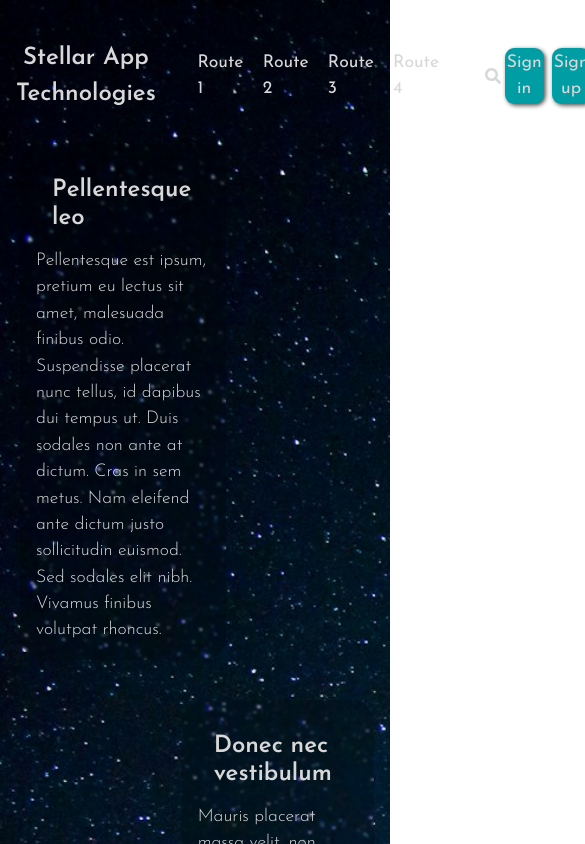
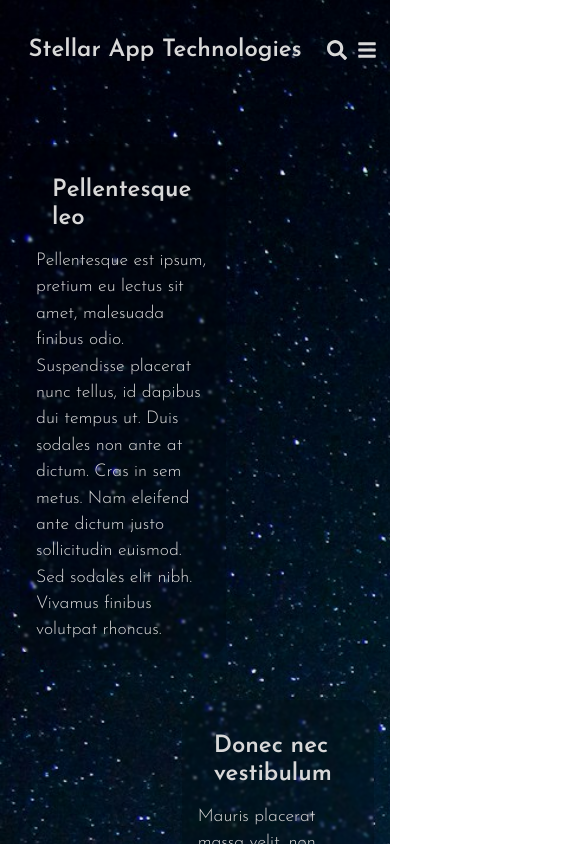
Before and after one commit to MrMostellar/stellar-app-technologies, a Next.js app: page / in a window 390 px wide. Shown: the top 844 px of the page, 585 px wide, since content can reach past the window. Built offline with nearby package versions, Linux system fonts and the light colour scheme.

Commit message:
Edited the Navbar to handle all screen sizes and added a hamburger menu for smaller devices

```diff
--- a/app/components/Header/Header.tsx
+++ b/app/components/Header/Header.tsx
@@ -1,26 +1,31 @@
-import { FaSearch } from "react-icons/fa";
+import { FaBars, FaSearch } from "react-icons/fa";
 import NavBar from "./NavBar";
 
 export default function Header() {
   return (
     <>
-      <button className="flex flex-1 justify-center items-center p-2">
+      <button className="flex flex-[1.25] justify-center items-center p-2">
         <p className="titleText">Stellar App Technologies</p>
       </button>
 
-      <nav className="flex flex-[2] items-center justify-center p-4 mx-2">
-        <NavBar />
-      </nav>
+      <div className="items-center justify-center xs:hidden lg:flex lg:flex-[2]">
+        <nav className="flex flex-1 max-w-[60%]">
+          <NavBar />
+        </nav>
+      </div>
 
-      <nav className="flex flex-1 justify-center items-center p-2 pr-4">
-        <button className="flex flex-1 justify-center m-1 py-2">
-          <FaSearch color="var(--text)" />
+      <nav className="flex xs:flex-[0.25] lg:flex-1">
+        <button className="justify-center items-center flex xs:flex-1 lg:flex-[0.5]">
+          <FaSearch size="1.25rem" color="var(--text)" />
         </button>
-        <button className="flex-1 mr-2 button">
+        <button className="xs:hidden lg:flex lg:flex-1 lg:max-w-[7vw] my-4 py-1 justify-center items-center mx-2 button">
           <p className="navText">Sign in</p>
         </button>
-        <button className="flex-1 button">
+        <button className="xs:hidden lg:flex lg:flex-1 lg:max-w-[7vw] my-4 py-1 justify-center items-center mx-2 button">
           <p className="navText">Sign up</p>
+        </button>
+        <button className="flex flex-1 justify-center items-center lg:hidden">
+          <FaBars size="1.25rem" color="var(--text)" />
         </button>
       </nav>
     </>
--- a/app/components/Header/data/CustomizeNavData.tsx
+++ b/app/components/Header/data/CustomizeNavData.tsx
@@ -7,8 +7,7 @@ export interface Nav {
   navStyle: string;
 }
 
-const navStyles: string =
-  "navText flex flex-1 items-center justify-center m-[0.6rem]";
+const navStyles: string = "navText flex flex-1 items-center justify-center";
 
 export const NavData: Nav[] = [
   {
--- a/app/layout.tsx
+++ b/app/layout.tsx
@@ -19,8 +19,8 @@ export default function RootLayout({
       <head>
         <script src="https://cdn.tailwindcss.com"></script>
       </head>
-      <body className="font-main text-[var(--text)] flex flex-col min-h-[100vh] min-w-[100%] overflow-auto">
-        <header className="z-10 absolute top-0 flex flex-1 flex-row min-w-[100%] py-6 px-2">
+      <body className="font-main text-[var(--text)] flex flex-col min-h-[100vh] overflow-y-auto">
+        <header className="z-10 absolute top-0 flex flex-1 flex-row w-[100%] py-6 px-2">
           <Header />
         </header>
         <main className="flex-[5] bg-[var(--primary)]">{children}</main>
--- a/tailwind.config.ts
+++ b/tailwind.config.ts
@@ -8,6 +8,10 @@ export default {
   ],
   theme: {
     extend: {
+      screens: {
+        xs: '300px',
+        tiny: '100px'
+      },
       fontFamily: {
         main: ["Josefin Sans", "serif"],
       },
```
Also changed, not shown: app/globals.css (line endings or trailing spaces).
